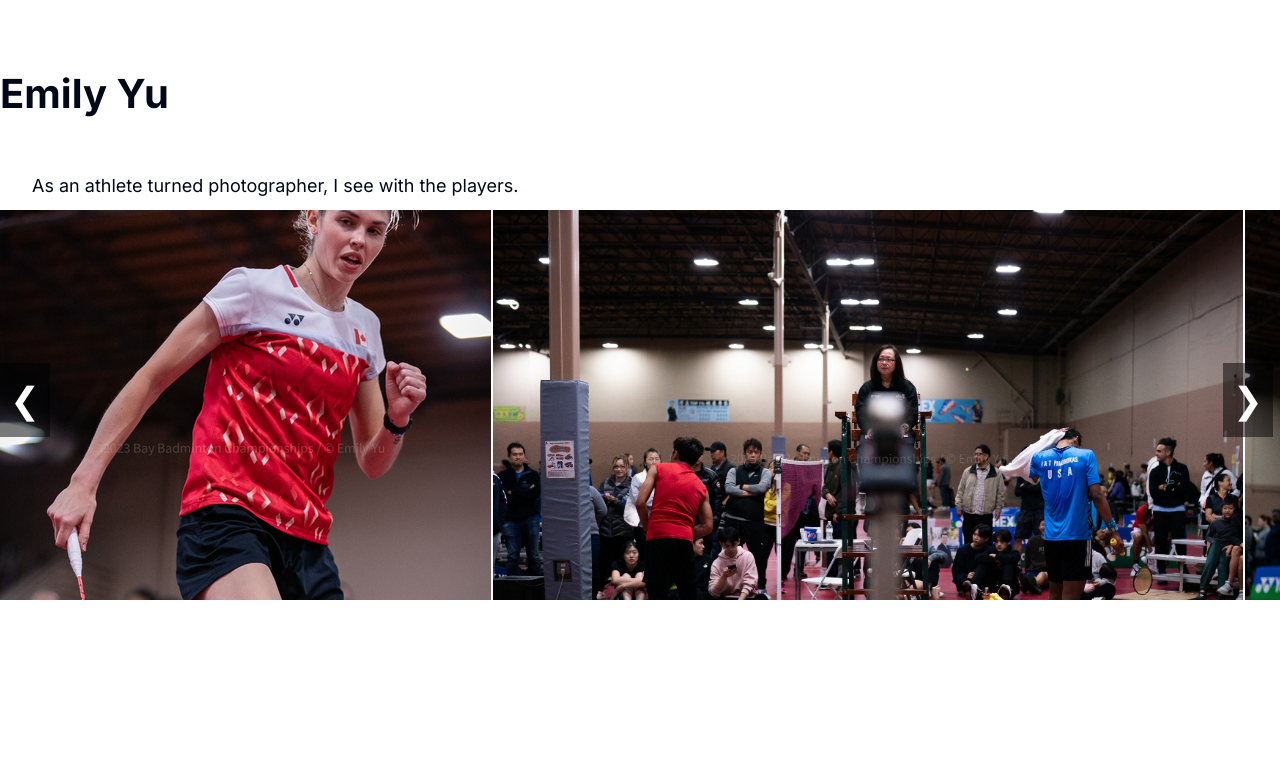
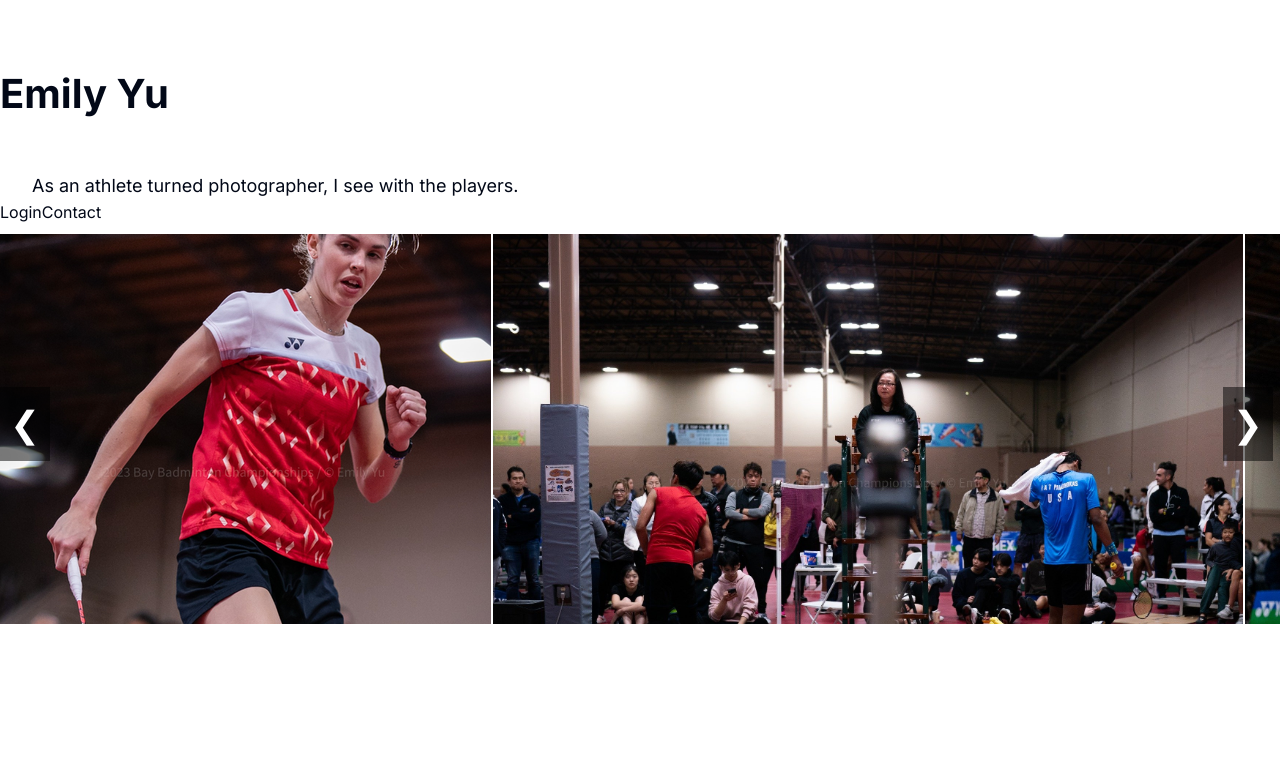
Before and after one commit to emily-yu/photo-portfolio, a Next.js app: page / in a window 1280 px wide. Shown: the top 758 px of the page. Built offline with nearby package versions, Linux system fonts and the light colour scheme.

Commit message:
nits on the card margins while resizing

```diff
--- a/src/app/_components/apple-cards-carousel.tsx
+++ b/src/app/_components/apple-cards-carousel.tsx
@@ -105,7 +105,7 @@ export const Carousel = ({ items, initialScroll = 0 }: CarouselProps) => {
           <div
             className={cn(
               "flex flex-row justify-start gap-4 pl-4",
-              "max-w-7xl mx-auto" // remove max-w-4xl if you want the carousel to span the full width of its container
+              "max-w-7xl mx-auto asdf" // remove max-w-4xl if you want the carousel to span the full width of its container
             )}
           >
             {items.map((item, index) => (
--- a/src/app/_components/intro.tsx
+++ b/src/app/_components/intro.tsx
@@ -34,6 +34,7 @@ export function Intro() {
       <h2 className="text-5xl font-bold">
         Emily Yu
       </h2>
+
     </section>
     <h4 className="text-center md:text-left text-lg mt-5 md:pl-8">
         {/* A statically generated blog example using{" "} */}
@@ -46,6 +47,10 @@ export function Intro() {
         </a>{" "}
         and {CMS_NAME}. */}
       </h4>
+      <div>
+    <a href="/login">Login</a>
+    <a href="/contact">Contact</a>
+  </div>
 {/*
     <section style={{backgroundColor:"lightblue", marginTop: "50px", marginBottom: "50px"}}>
       <h1>image gallery here</h1>
@@ -248,10 +253,10 @@ const ImageSlider: React.FC = () => {
 
   return (
     <div className="main">
-      <h1 className="title">Scrolling Image Slider</h1>
+      {/* <h1 className="title">Scrolling Image Slider</h1> */}
       <div className="wrapper">
         <button className="prev" onClick={() => scroll(-1)}>&#10094;</button>
-        <div className="image-container" ref={containerRef}>
+        <div className="image-container asdf" ref={containerRef}>
           {[...Array(10)].map((_, index) => (
             <div className="image" key={index}>{index + 1}</div>
           ))}
--- a/src/app/globals.css
+++ b/src/app/globals.css
@@ -46,6 +46,10 @@
       }
       .single-icon-container { /*default styling*/
         margin-left: -75px;
+      }
+      .asdf{
+        margin-left: 0px;
+        margin-right: 0px;
       }
 }
 
```
